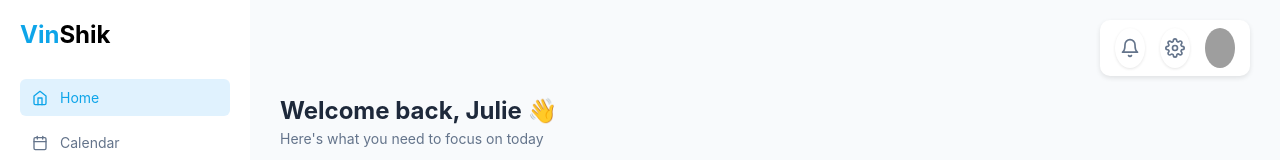
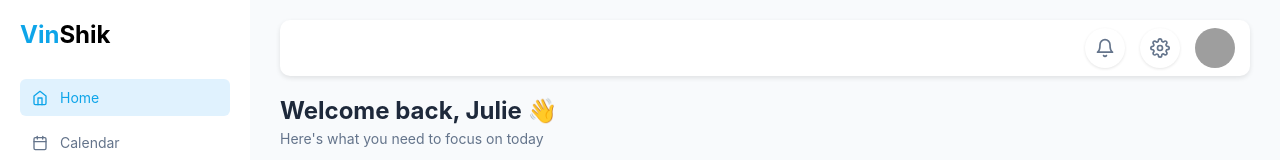
Before and after one commit to Simran250306/Vinshik_Frontend_Hackathon, a React (Vite) app in the folder vinshik/: page / in a window 1280 px wide. Shown: the top 160 px of the page. Built offline with nearby package versions, Linux system fonts and the light colour scheme; no server answers; the database is empty; grey boxes are pictures that could not be loaded.

Commit message:
Update App.css

```diff
--- a/vinshik/src/App.css
+++ b/vinshik/src/App.css
@@ -116,9 +116,9 @@ body {
   padding: 8px 15px; /* Padding inside the profile box */
   border-radius: 10px; /* Rounded corners for the profile box */
   box-shadow: 0 2px 5px rgba(0, 0, 0, 0.1); /* Subtle shadow for depth */
-  align-self: flex-end; /* Align to the right side of the header */
+  align-self: flex-start; /* Align to the left side of the header */
   margin-bottom: 20px; /* Add space between profile and welcome message */
-  width: 150px; /* Extend the box width to the left */
+  width: 100%; /* Extend the box width to fill the entire width */
   justify-content: flex-end; /* Align items to the right side of the box */
 }
 
```
